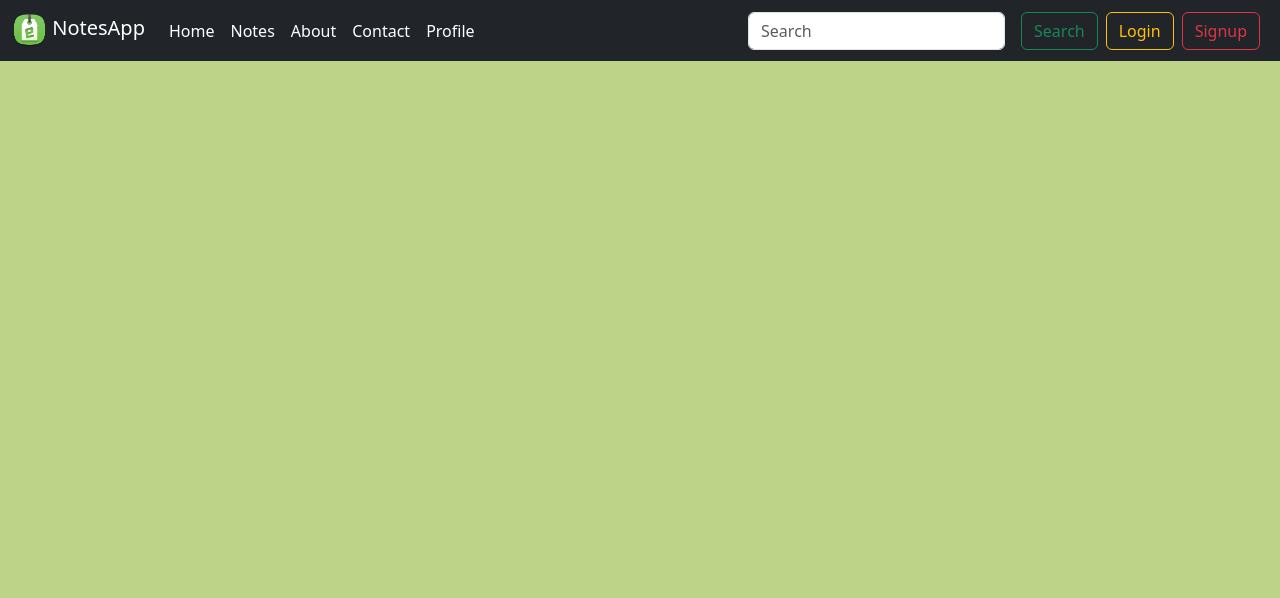
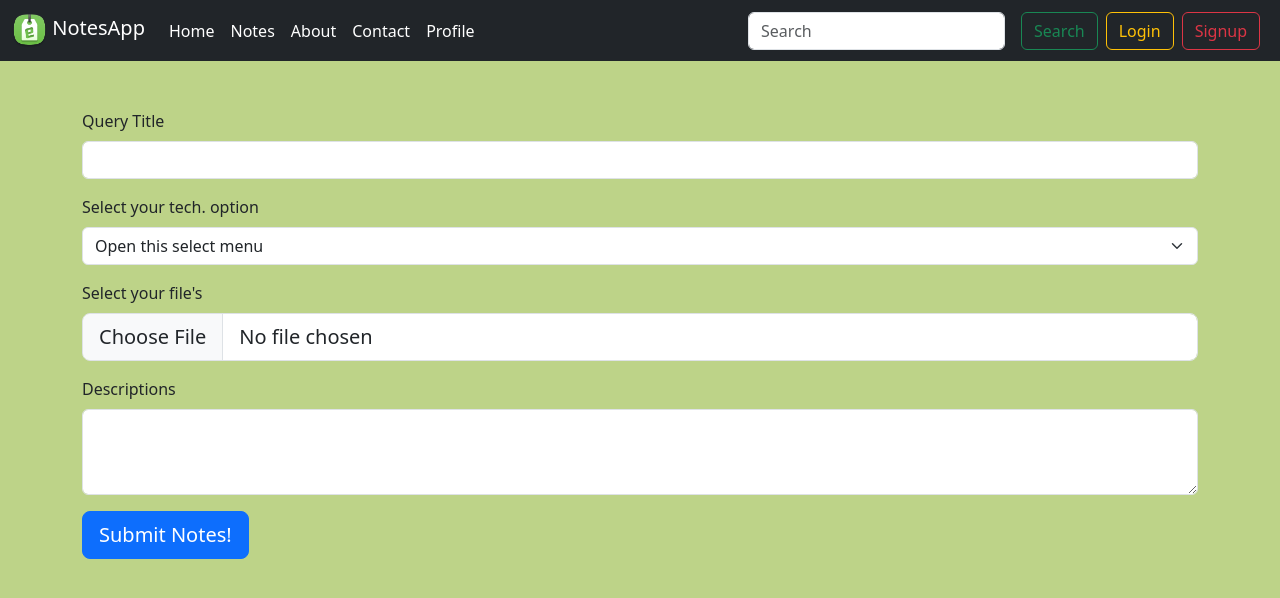
Before and after one commit to SanketTOPS/10Oct_Python, a Django app: page /notes/ in a window 1280 px wide. Shown: the top 598 px of the page. Run offline with Django 5.2, Linux system fonts and the light colour scheme.

Commit message:
Notes upload

```diff
--- a/Django Project/FinalProject/notesapp/forms.py
+++ b/Django Project/FinalProject/notesapp/forms.py
@@ -5,3 +5,9 @@ class signupForm(forms.ModelForm):
     class Meta:
         model=usersignup
         fields='__all__'
+
+
+class notesForm(forms.ModelForm):
+    class Meta:
+        model=mynotes
+        fields='__all__'
--- a/Django Project/FinalProject/notesapp/templates/notes.html
+++ b/Django Project/FinalProject/notesapp/templates/notes.html
@@ -196,6 +196,39 @@
     </div>
     <!-- Signup Modal End -->
 
+    <!-- Notes Form Start -->
+    <div class="container my-5">
+        <form method="post" enctype="multipart/form-data">
+            {% csrf_token %}
+            <div class="mb-3">
+                <label for="exampleFormControlInput1" class="form-label">Query Title</label>
+                <input type="text" name="title" class="form-control" id="exampleFormControlInput1">
+            </div>
+            <div class="mb-3">
+                <label for="exampleFormControlInput1" class="form-label">Select your tech. option</label>
+                <select class="form-select" name="tech_option" aria-label="Default select example">
+                    <option selected>Open this select menu</option>
+                    <option>Core Python</option>
+                    <option>Advance Python</option>
+                    <option>PHP</option>
+                    <option>JAVA</option>
+                    <option>Android/iOS</option>
+                    <option>Other</option>
+                </select>
+            </div>
+            <div>
+                <label for="formFileLg" class="form-label">Select your file's</label>
+                <input class="form-control form-control-lg" name="myfile" id="formFileLg" type="file">
+            </div>
+            <div class="mb-3 my-3">
+                <label for="exampleFormControlTextarea1" class="form-label">Descriptions</label>
+                <textarea class="form-control" name="desc" id="exampleFormControlTextarea1" rows="3"></textarea>
+            </div>
+            <button type="submit" class="btn btn-primary btn-lg">Submit Notes!</button>
+        </form>
+    </div>
+    <!-- Notes Form End -->
+
 
 </body>
 
--- a/Django Project/FinalProject/notesapp/views.py
+++ b/Django Project/FinalProject/notesapp/views.py
@@ -7,7 +7,7 @@ from django.contrib.auth import logout
 
 def index(request):
     msg=""
-    if request.method=='POST':
+    if request.method=='POST': #root (main)
         if request.POST.get('signup')=='signup':
             newuser=signupForm(request.POST)
             if newuser.is_valid():
@@ -59,6 +59,13 @@ def profile(request):
 
 def notes(request):
     user=request.session.get('user')
+    if request.method=='POST':
+        newnotes=notesForm(request.POST, request.FILES)
+        if newnotes.is_valid():
+            newnotes.save()
+            print("Your notes has been submitted!")
+        else:
+            print(newnotes.errors)
     return render(request,'notes.html',{'user':user})
 
 def userlogout(request):
```
Also changed, not shown: Django Project/FinalProject/notesapp/models.py (+7 -0 lines), Django Project/FinalProject/notesfiles/construct.py (added, +7 -0 lines), Django Project/FinalProject/notesapp/migrations/0003_mynotes.py (added), Django Project/FinalProject/notesfiles/Bokehlicia-Captiva-Rocket.64.png (added).
